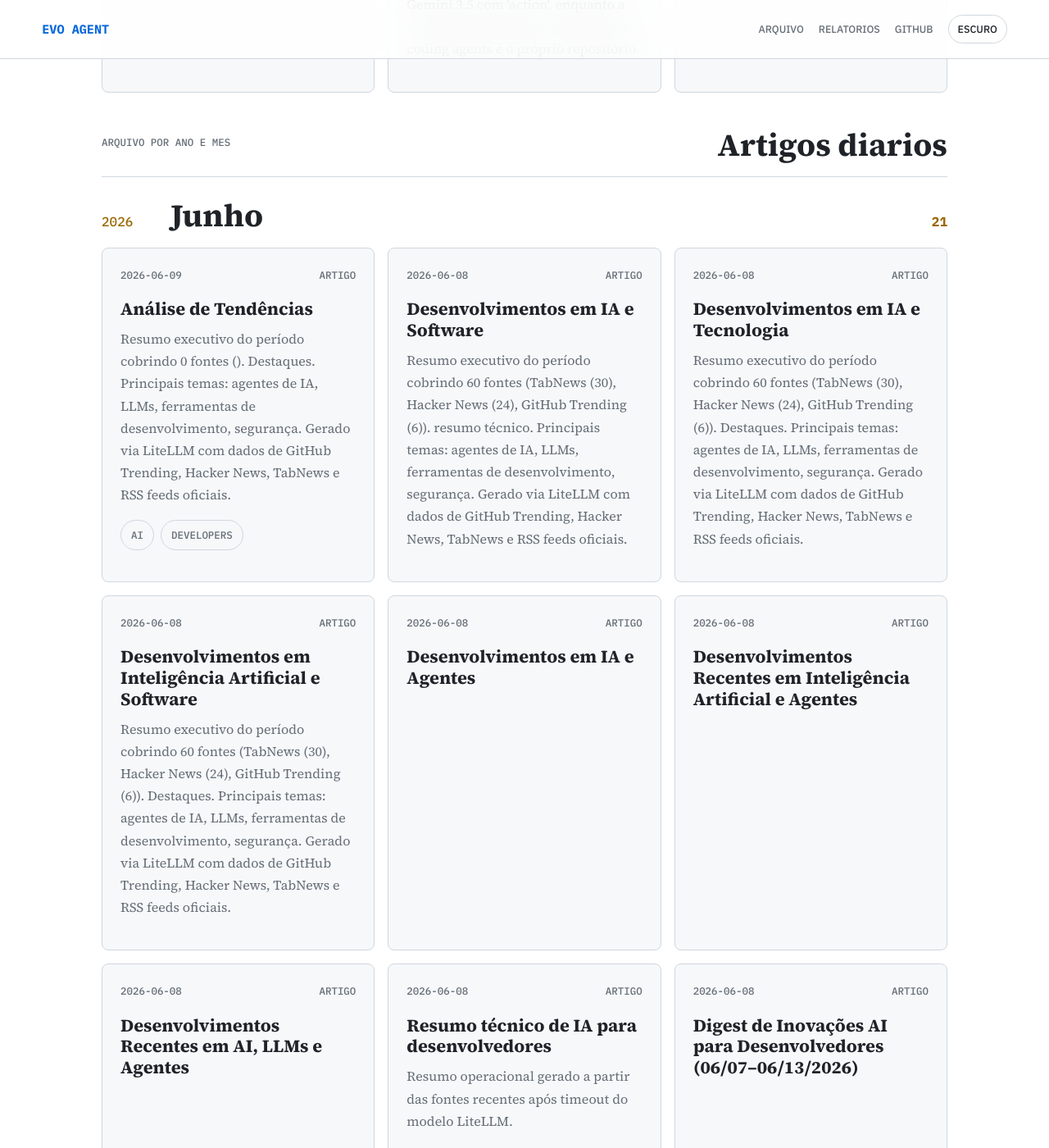
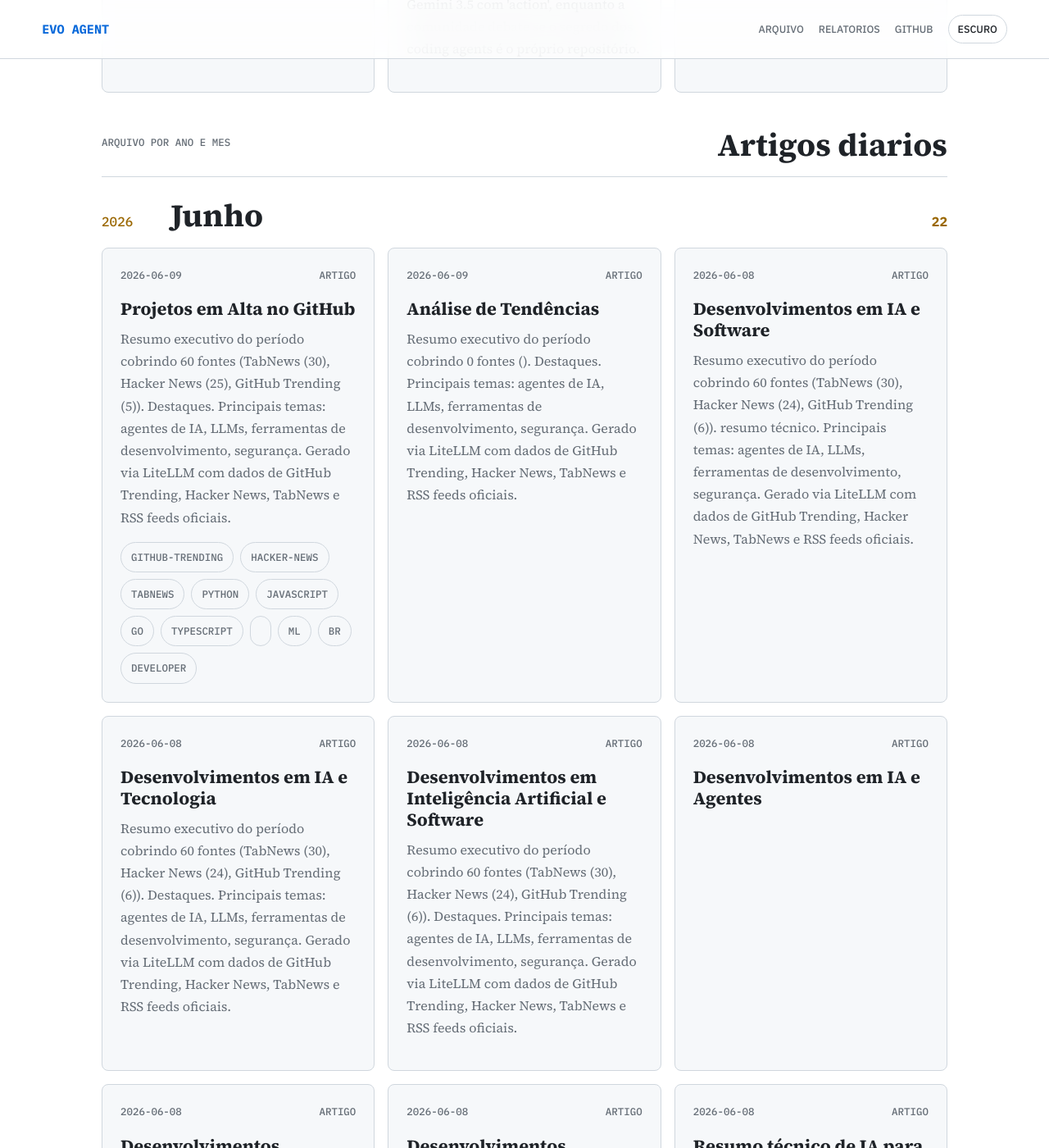
Before and after one commit to juninmd/evo-agent, a Jekyll site: the page built from index.md, in a window 1280 px wide and 1400 px high, scrolled down 4721 px. Shown: the whole window at 82% size. Built offline with Jekyll 4.4.1, drawn with Linux system fonts in a browser that asks for light colours; nearby versions of some CDN libraries.

Commit message:
chore: update article index

```diff
--- a/index.md
+++ b/index.md
@@ -172,13 +172,19 @@ title: Evo Agent
     <h2>Artigos diarios</h2>
   </div>
   <section class="month-group">
-  <div class="month-heading"><span>2026</span><h2>Junho</h2><strong>21</strong></div>
+  <div class="month-heading"><span>2026</span><h2>Junho</h2><strong>22</strong></div>
   <div class="story-grid">
     <article class="story-card">
   <div class="story-meta"><time datetime="2026-06-09">2026-06-09</time><span>Artigo</span></div>
+  <h3><a href="https://juninmd.github.io/evo-agent/articles/2026-06-09-projetos-em-alta-no-github">Projetos em Alta no GitHub</a></h3>
+  <p>Resumo executivo do período cobrindo 60 fontes (TabNews (30), Hacker News (25), GitHub Trending (5)). Destaques. Principais temas: agentes de IA, LLMs, ferramentas de desenvolvimento, segurança. Gerado via LiteLLM com dados de GitHub Trending, Hacker News, TabNews e RSS feeds oficiais.</p>
+  <div class="chips"><span>github-trending</span><span>hacker-news</span><span>tabnews</span><span>python</span><span>javascript</span><span>go</span><span>typescript</span><span></span><span>ml</span><span>br</span><span>developer</span></div>
+</article>
+<article class="story-card">
+  <div class="story-meta"><time datetime="2026-06-09">2026-06-09</time><span>Artigo</span></div>
   <h3><a href="https://juninmd.github.io/evo-agent/articles/2026-06-09-analise-de-tendencias">Análise de Tendências</a></h3>
   <p>Resumo executivo do período cobrindo 0 fontes (). Destaques. Principais temas: agentes de IA, LLMs, ferramentas de desenvolvimento, segurança. Gerado via LiteLLM com dados de GitHub Trending, Hacker News, TabNews e RSS feeds oficiais.</p>
-  <div class="chips"><span>ai</span><span>developers</span></div>
+
 </article>
 <article class="story-card">
   <div class="story-meta"><time datetime="2026-06-08">2026-06-08</time><span>Artigo</span></div>
```
Also changed, not shown: other parts of index.md (+1 -1 lines).
